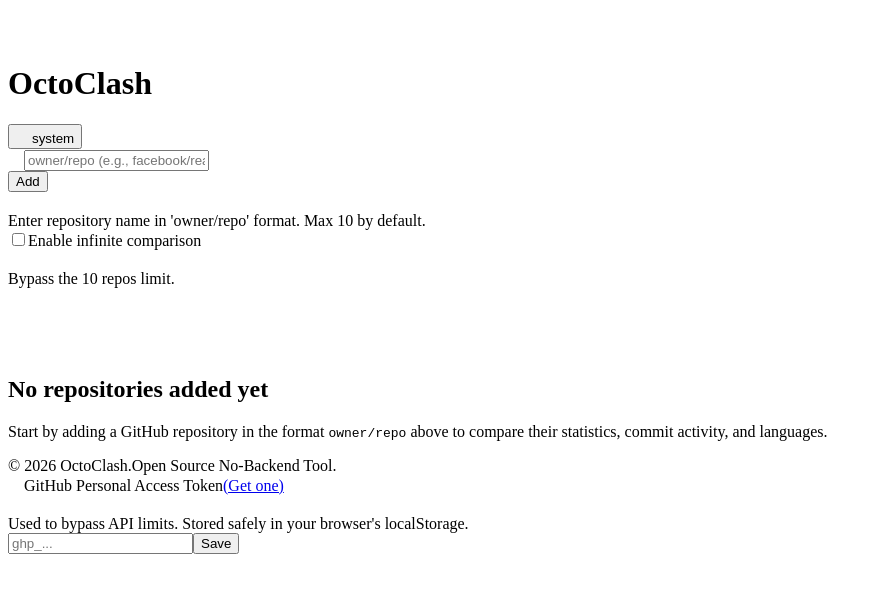
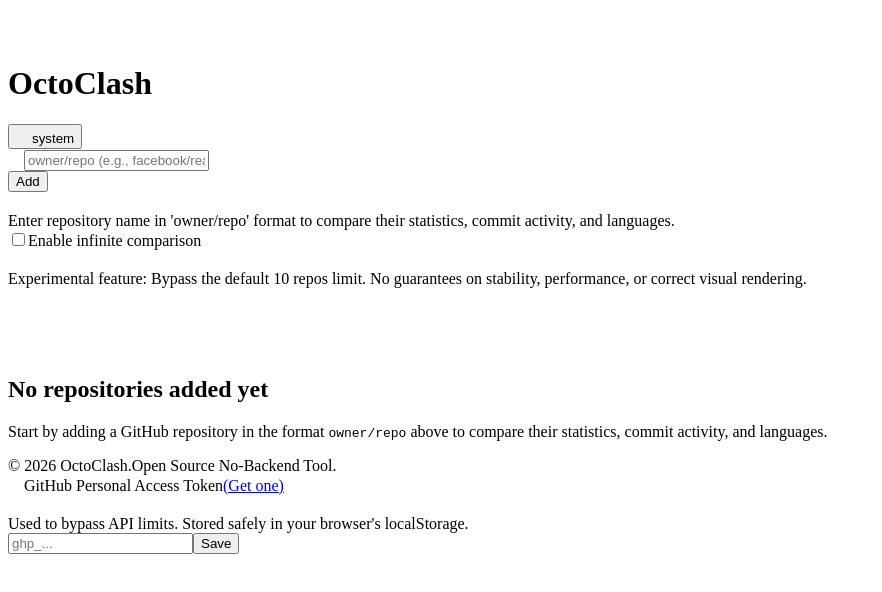
Before and after one commit to seniordesync/OctoClash, a React (Vite) app: page / in a window 1280 px wide. Shown: the top 592 px of the page, without its empty margins (0-882 px from the left). Built offline with nearby package versions, Linux system fonts and the light colour scheme; some icons are missing; the HTML template or start-up script is replaced by a standard one.

Commit message:
docs: beautify README and update experimental UI hints

```diff
--- a/src/components/compare/RepoInput.jsx
+++ b/src/components/compare/RepoInput.jsx
@@ -210,7 +210,7 @@
         <Button type="submit" variant="primary">
           Add
         </Button>
-        <Tooltip text="Enter repository name in 'owner/repo' format. Max 10 by default." />
+        <Tooltip text="Enter repository name in 'owner/repo' format to compare their statistics, commit activity, and languages." />
       </form>
 
       {/* Infinite Mode Toggle */}
@@ -223,12 +223,12 @@
             className="rounded border-border-default bg-canvas-default text-fg-accent focus:ring-fg-accent"
           />
           Enable infinite comparison
-          <Tooltip text="Bypass the 10 repos limit." />
+          <Tooltip text="Experimental feature: Bypass the default 10 repos limit. No guarantees on stability, performance, or correct visual rendering." />
         </label>
         {infiniteMode && (
           <div className="flex items-center gap-2 text-xs text-fg-danger bg-canvas-subtle p-2 rounded border border-border-default inline-block max-w-max">
             <ShieldLockIcon size={14} />
-            Warning: Comparing more than 10 repos can quickly exhaust GitHub API limits. Use a Personal Access Token.
+            Warning: Comparing an unlimited number of repositories is an experimental feature. It may break UI layouts and will quickly exhaust GitHub API limits without a token.
           </div>
         )}
       </div>
```
Also changed, not shown: 1 other file (tests, documents, lock files or other folders).
